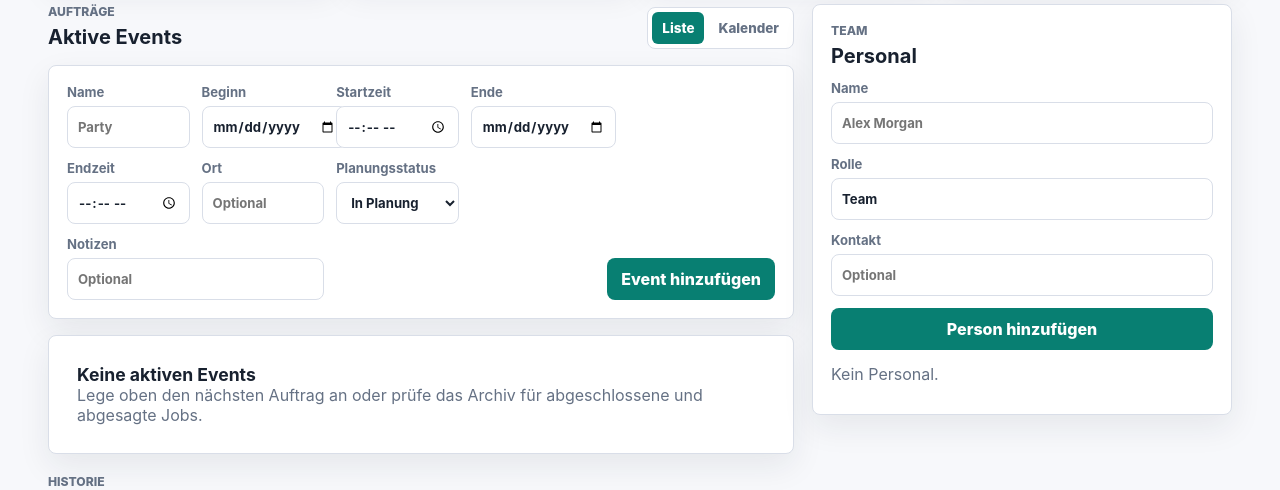
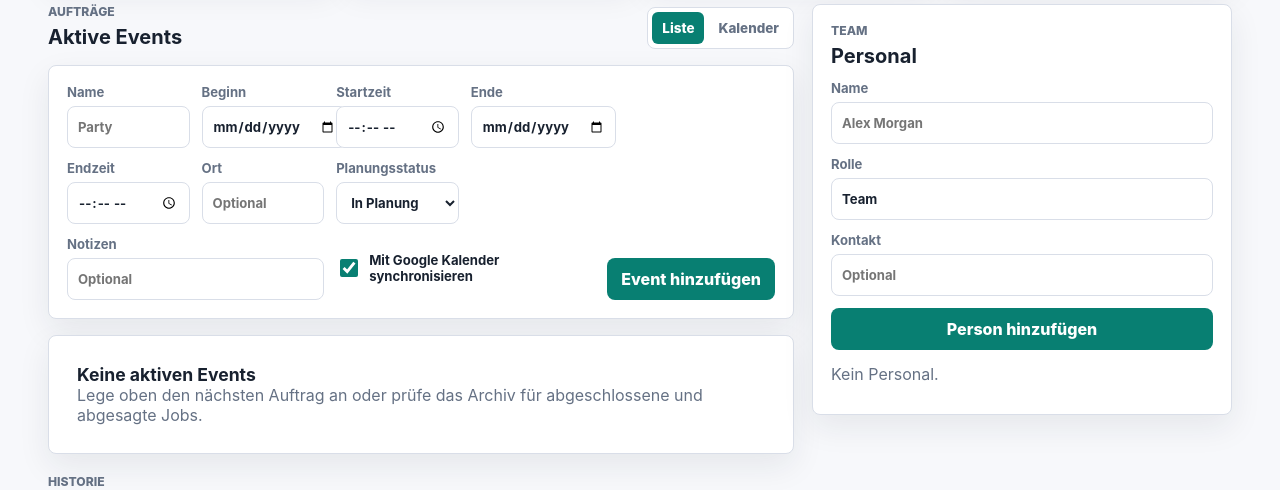
Before and after one commit to AndreasDeCrinis/event-tracker, a Flask app: page / in a window 1280 px wide. Shown: the part 243-733 px from the top of the page. Run offline with Flask 3, Linux system fonts and the light colour scheme; data that the repository does not hold is empty.

Commit message:
fix: add support for optional sync

```diff
--- a/app/__init__.py
+++ b/app/__init__.py
@@ -149,6 +149,11 @@ def _migrate_database():
             db.session.commit()
             event_columns[column_name] = {"name": column_name}
 
+    if "sync_to_google_calendar" not in event_columns:
+        db.session.execute(text("ALTER TABLE event ADD COLUMN sync_to_google_calendar BOOLEAN NOT NULL DEFAULT 1"))
+        db.session.commit()
+        event_columns["sync_to_google_calendar"] = {"name": "sync_to_google_calendar"}
+
     if "consumables_deducted_at" not in event_columns:
         db.session.execute(text("ALTER TABLE event ADD COLUMN consumables_deducted_at DATETIME"))
         db.session.commit()
--- a/app/models.py
+++ b/app/models.py
@@ -46,6 +46,7 @@ class Event(db.Model):
     google_event_link = db.Column(db.String(500), nullable=True)
     google_synced_at = db.Column(db.DateTime, nullable=True)
     google_sync_error = db.Column(db.Text, nullable=True)
+    sync_to_google_calendar = db.Column(db.Boolean, nullable=False, default=True)
     consumables_deducted_at = db.Column(db.DateTime, nullable=True)
 
     material_assignments = db.relationship(
--- a/app/routes.py
+++ b/app/routes.py
@@ -191,6 +191,7 @@ def create_event():
     ends_at_time_value = _optional_text("ends_at_time")
     location = _optional_text("location")
     booking_status = request.form.get("booking_status", BOOKING_PLANNING)
+    sync_to_google_calendar = _form_checkbox_checked("sync_to_google_calendar", default=True)
 
     if not all((name, starts_on_value, ends_on_value)):
         return _redirect("events")
@@ -219,6 +220,7 @@ def create_event():
         location=location,
         booking_status=booking_status,
         notes=_optional_text("notes"),
+        sync_to_google_calendar=sync_to_google_calendar,
     )
     db.session.add(event)
     db.session.flush()
@@ -261,6 +263,17 @@ def set_event_booking_status(event_id):
     db.session.commit()
     _wake_google_sync_worker(google_sync_queued)
     flash(f"{event.name} ist jetzt {EVENT_BOOKING_STATUS_LABELS[event.booking_status]}.", "success")
+    return _redirect("event-" + str(event.id))
+
+
+@bp.post("/events/<int:event_id>/calendar-sync")
+def set_event_calendar_sync(event_id):
+    event = Event.query.get_or_404(event_id)
+    event.sync_to_google_calendar = _form_checkbox_checked("sync_to_google_calendar")
+    google_sync_queued = _queue_event_sync_if_google_connected(event)
+    db.session.commit()
+    _wake_google_sync_worker(google_sync_queued)
+    flash(f"Kalender-Sync für {event.name} wurde aktualisiert.", "success")
     return _redirect("event-" + str(event.id))
 
 
@@ -883,7 +896,7 @@ def _sync_all_google_events(connection):
     )
     db.session.commit()
     _wake_google_sync_worker(queued > 0)
-    flash(f"{queued} Events wurden für Google Kalender vorgemerkt.", "success")
+    flash(f"{queued} Kalenderaktionen wurden vorgemerkt.", "success")
 
 
 def _utc_now():
@@ -922,6 +935,13 @@ def _optional_text(field):
     return (request.form.get(field) or "").strip() or None
 
 
+def _form_checkbox_checked(field, default=False):
+    values = request.form.getlist(field)
+    if not values:
+        return default
+    return "1" in values
+
+
 def _positive_int(field, label):
     try:
         value = int(request.form.get(field, ""))
--- a/app/static/styles.css
+++ b/app/static/styles.css
@@ -387,6 +387,25 @@ select:focus {
   border-color: var(--teal);
 }
 
+.checkbox-label {
+  display: inline-flex;
+  align-items: center;
+  gap: 8px;
+  min-width: 0;
+  color: var(--text);
+}
+
+.checkbox-label input[type="checkbox"] {
+  width: 18px;
+  min-width: 18px;
+  min-height: 18px;
+  accent-color: var(--teal);
+}
+
+.checkbox-label span {
+  overflow-wrap: anywhere;
+}
+
 .primary-button,
 .inline-form button,
 .assign-form button {
@@ -694,6 +713,11 @@ details[open] > .collapsible-summary .collapse-indicator::before {
 
 .inline-form {
   gap: 8px;
+}
+
+.checkbox-form {
+  align-items: center;
+  justify-content: flex-start;
 }
 
 .event-actions {
--- a/app/templates/index.html
+++ b/app/templates/index.html
@@ -46,6 +46,16 @@
 
       <div class="collapsible-body event-card-body">
         <div class="event-actions">
+          <form class="inline-form checkbox-form" method="post" action="{{ url_for('main.set_event_calendar_sync', event_id=event.id) }}">
+            <input type="hidden" name="sync_to_google_calendar" value="0">
+            <label class="checkbox-label" for="calendar-sync-{{ event.id }}">
+              <input id="calendar-sync-{{ event.id }}" type="checkbox" name="sync_to_google_calendar" value="1" {% if event.sync_to_google_calendar %}checked{% endif %}>
+              <span>Mit Google Kalender synchronisieren</span>
+            </label>
+            <button class="compact-icon-button save-button" type="submit" aria-label="Kalender-Sync speichern" title="Speichern">
+              {{ action_icon("save") }}
+            </button>
+          </form>
           {% if event.status == planned_status and not archived %}
             <form class="inline-form" method="post" action="{{ url_for('main.set_event_booking_status', event_id=event.id) }}">
               <label class="sr-only" for="booking-status-{{ event.id }}">Planungsstatus</label>
@@ -240,6 +250,11 @@
             <span>Notizen</span>
             <input name="notes" placeholder="Optional">
           </label>
+          <label class="checkbox-label span-2">
+            <input type="hidden" name="sync_to_google_calendar" value="0">
+            <input type="checkbox" name="sync_to_google_calendar" value="1" checked>
+            <span>Mit Google Kalender synchronisieren</span>
+          </label>
         </div>
         <button class="primary-button" type="submit">Event hinzufügen</button>
       </form>
```
Also changed, not shown: app/google_calendar_queue.py (+41 -4 lines), tests/test_inventory_logic.py (+93 -0 lines).
